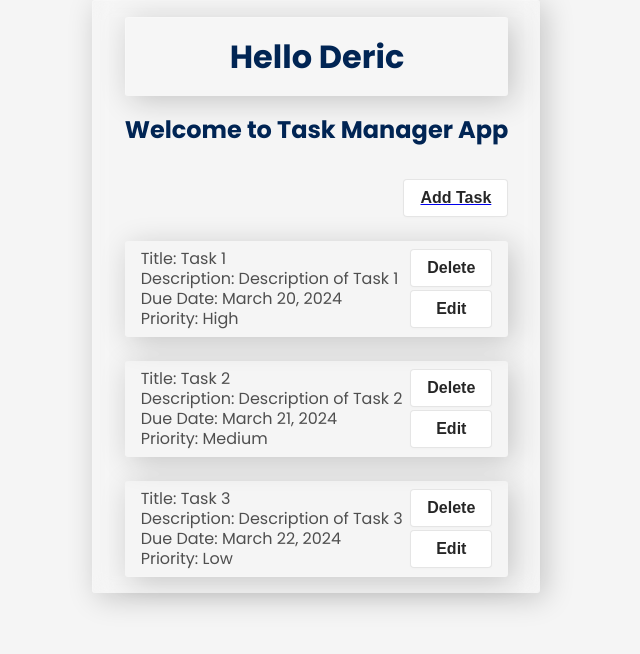
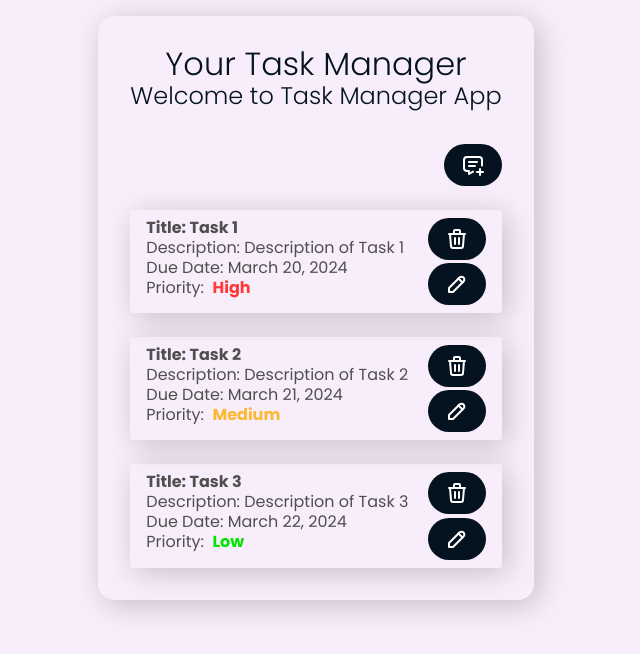
Before and after one commit to muhammadderic/ToDoManager, a React (Create React App) app in the folder client/: page / in a window 1280 px wide. Shown: the top 654 px of the page, without its empty margins (324-964 px from the left). Built offline with nearby package versions, Linux system fonts and the light colour scheme.

Commit message:
Update styling home page

```diff
--- a/client/src/App.js
+++ /dev/null
@@ -1,17 +0,0 @@
-import { BrowserRouter, Routes, Route } from "react-router-dom";
-import Home from "./components/Home";
-import AddTask from "./components/AddTask";
-
-function App() {
-  return (
-    <BrowserRouter>
-      <Routes>
-        <Route path="/" element={<Home />} />
-        <Route path="/addtask" element={<AddTask />} />
-        <Route path="/addtask/:id" element={<AddTask />} />
-      </Routes>
-    </BrowserRouter>
-  );
-}
-
-export default App;
--- a/client/src/components/ListTasks.jsx
+++ b/client/src/components/ListTasks.jsx
@@ -11,15 +11,23 @@ const ListData = ({
         tasks.map((task) => (
           <li className="task__item" key={task._id}>
             <div>
-              <p>Title: {task.title}</p>
+              <p className="task__item-title">Title: {task.title}</p>
               <p>Description: {task.description}</p>
               <p>Due Date: {
                 new Date(task.dueDate).toLocaleDateString('en-US', options)}</p>
-              <p>Priority: {task.priority}</p>
+              <p>Priority: &nbsp;
+                <span
+                  className={`task__item-priority-color
+                  ${task.priority === 'High' ? 'priority-high' : task.priority === 'Medium' ? 'priority-medium' : 'priority-low'}`}>
+                  {task.priority}</span></p>
             </div>
             <div className="task__buttons">
-              <button className="button" onClick={() => deleteTaskHandler(task._id)}>Delete</button>
-              <button className="button" onClick={() => editTaskHandler(task._id)}>Edit</button>
+              <button className="button" onClick={() => deleteTaskHandler(task._id)}>
+                <svg xmlns="http://www.w3.org/2000/svg" width="24" height="24" viewBox="0 0 24 24" fill="none" stroke="#fff" strokeWidth="2" strokeLinecap="round" strokeLinejoin="round" className="icon icon-tabler icons-tabler-outline icon-tabler-trash"><path stroke="none" d="M0 0h24v24H0z" fill="none" /><path d="M4 7l16 0" /><path d="M10 11l0 6" /><path d="M14 11l0 6" /><path d="M5 7l1 12a2 2 0 0 0 2 2h8a2 2 0 0 0 2 -2l1 -12" /><path d="M9 7v-3a1 1 0 0 1 1 -1h4a1 1 0 0 1 1 1v3" /></svg>
+              </button>
+              <button className="button" onClick={() => editTaskHandler(task._id)}>
+                <svg xmlns="http://www.w3.org/2000/svg" width="24" height="24" viewBox="0 0 24 24" fill="none" stroke="#fff" strokeWidth="2" strokeLinecap="round" strokeLinejoin="round" className="icon icon-tabler icons-tabler-outline icon-tabler-pencil"><path stroke="none" d="M0 0h24v24H0z" fill="none" /><path d="M4 20h4l10.5 -10.5a2.828 2.828 0 1 0 -4 -4l-10.5 10.5v4" /><path d="M13.5 6.5l4 4" /></svg>
+              </button>
             </div>
           </li>
         ))
--- a/client/src/index.css
+++ b/client/src/index.css
@@ -10,6 +10,7 @@ body {
   margin: 0;
   display: flex;
   justify-content: center;
-  background-color: #f5f5f5;
+  color: #051320;
+  background-color: #F8EDFB;
   font-family: "Poppins", sans-serif;
 }
--- a/client/src/index.js
+++ b/client/src/index.js
@@ -1,11 +1,19 @@
 import React from 'react';
 import ReactDOM from 'react-dom/client';
+import { BrowserRouter, Routes, Route } from "react-router-dom";
+import Home from './pages/Home';
+import AddTask from './components/AddTask';
 import './index.css';
-import App from './App';
 
 const root = ReactDOM.createRoot(document.getElementById('root'));
 root.render(
   <React.StrictMode>
-    <App />
+    <BrowserRouter>
+      <Routes>
+        <Route path="/" element={<Home />} />
+        <Route path="/addtask" element={<AddTask />} />
+        <Route path="/addtask/:id" element={<AddTask />} />
+      </Routes>
+    </BrowserRouter>
   </React.StrictMode>
 );
--- a/client/src/components/Home.jsx
+++ b/client/src/pages/Home.jsx
@@ -4,7 +4,7 @@ import { Link, useNavigate } from "react-router-dom";
 import "../styles/home.css";
 
 import ListTasks from "../components/ListTasks";
-// import JSON only for Development
+// DEV ONLY [1]
 import jsonData from '../backup-data.json';
 
 function Home() {
@@ -15,6 +15,7 @@ function Home() {
 
   useEffect(() => {
     // fetchAllTasks();
+    // DEV ONLY [2]
     DEVMODE();
   }, []);
 
@@ -44,6 +45,7 @@ function Home() {
     navigate(`/addtask/${id}`);
   }
 
+  // DEV ONLY [3 Last]
   const DEVMODE = () => {
     setTasks(jsonData);
     setLoading(false);
@@ -51,10 +53,14 @@ function Home() {
 
   return (
     <div className="home-container">
-      <h1 className="home__title">Hello Deric</h1>
-      <h2 className="home__subtitle">Welcome to Task Manager App</h2>
+      <div className="title-container">
+        <h1 className="home__title">Your Task Manager</h1>
+        <h2 className="home__subtitle">Welcome to Task Manager App</h2>
+      </div>
       <Link className="home__add-task__button" to="/addtask">
-        <button className="button">Add Task</button>
+        <button className="button">
+          <svg xmlns="http://www.w3.org/2000/svg" width="24" height="24" viewBox="0 0 24 24" fill="none" stroke="#fff" strokeWidth="2" strokeLinecap="round" strokeLinejoin="round" className="icon icon-tabler icons-tabler-outline icon-tabler-message-plus"><path stroke="none" d="M0 0h24v24H0z" fill="none" /><path d="M8 9h8" /><path d="M8 13h6" /><path d="M12.01 18.594l-4.01 2.406v-3h-2a3 3 0 0 1 -3 -3v-8a3 3 0 0 1 3 -3h12a3 3 0 0 1 3 3v5.5" /><path d="M16 19h6" /><path d="M19 16v6" /></svg>
+        </button>
       </Link>
       {loading ? (
         <p>Loading...</p>
--- a/client/src/styles/home.css
+++ b/client/src/styles/home.css
@@ -1,32 +1,26 @@
 .home-container {
-  max-width: 1000px;
+  padding: 2rem;
   margin: auto;
-  padding: 1rem 2rem;
+  margin-top: 1rem;
   background: rgba(255, 255, 255, 0.05);
   backdrop-filter: blur(10px);
-  border-top: 1px solid rgba(255, 255, 255, 0.2);
-  border-left: 1px solid rgba(255, 255, 255, 0.2);
   box-shadow: 5px 5px 30px rgba(0, 0, 0, 0.2);
-  border-radius: 3px;
+  border-radius: 1rem;
+}
+
+.title-container {
+  line-height: 2rem;
+  margin-bottom: 2rem;
 }
 
 .home__title {
-  margin: 0;
-  padding: 15px;
-  background: rgba(255, 255, 255, 0.05);
-  backdrop-filter: blur(10px);
-  border-top: 1px solid rgba(255, 255, 255, 0.2);
-  border-left: 1px solid rgba(255, 255, 255, 0.2);
-  box-shadow: 5px 5px 30px rgba(0, 0, 0, 0.2);
-  border-radius: .2rem;
-  color: #012554;
+  font-weight: 300;
   text-align: center;
 }
 
 .home__subtitle {
-  padding: 1rem 0;
-  color: #012554;
   margin-bottom: 1rem;
+  font-weight: 300;
 }
 
 .home__add-task__button {
@@ -52,6 +46,26 @@
   border-radius: .2rem;
 }
 
+.task__item-title {
+  font-weight: bold;
+}
+
+.task__item-priority-color {
+  font-weight: bold;
+}
+
+.priority-high {
+  color: rgb(255, 56, 56);
+}
+
+.priority-medium {
+  color: rgb(253, 183, 51);
+}
+
+.priority-low {
+  color: rgb(2, 228, 2);
+}
+
 .task__buttons {
   display: flex;
   flex-direction: column;
@@ -60,12 +74,11 @@
 
 .button {
   align-items: center;
-  background-color: #FFFFFF;
+  background-color: #051320;
   border: 1px solid rgba(0, 0, 0, 0.1);
-  border-radius: .25rem;
+  border-radius: 5rem;
   box-shadow: rgba(0, 0, 0, 0.02) 0 1px 3px 0;
   box-sizing: border-box;
-  color: rgba(0, 0, 0, 0.85);
   cursor: pointer;
   display: inline-flex;
   font-size: 16px;
```
Also changed, not shown: 1 other file (tests, documents, lock files or other folders).
